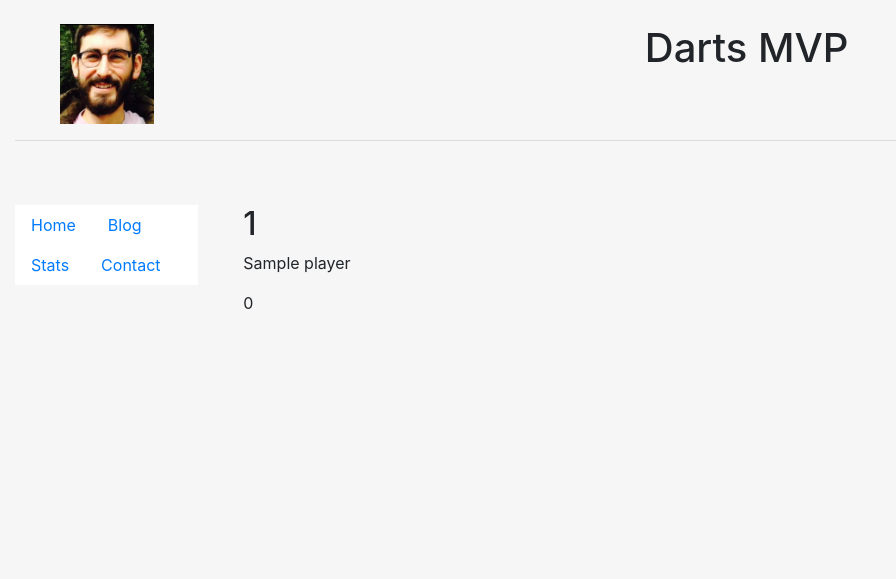
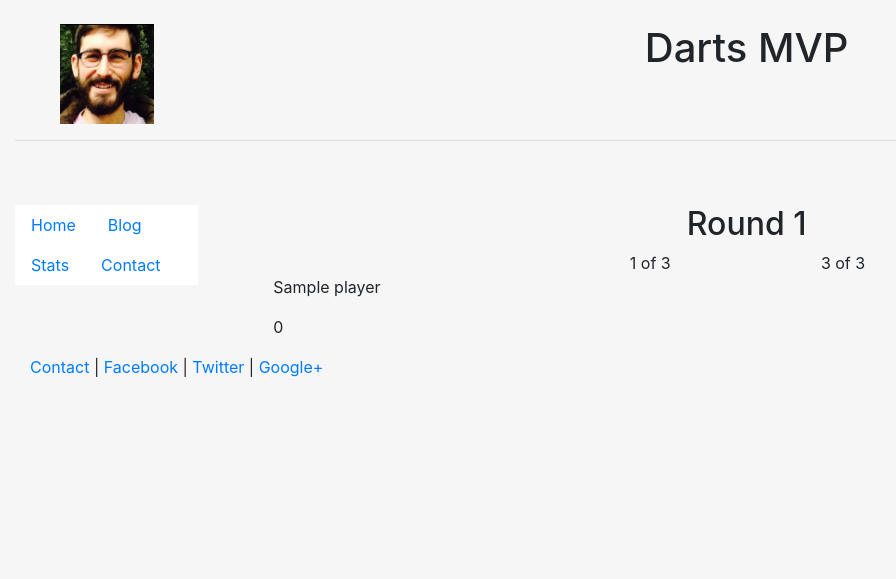
Before and after one commit to nahart/dartmvp, a Django app: page /scorer/game/1/ in a window 1280 px wide. Shown: the top 579 px of the page, without its empty margins (0-896 px from the left). Run offline with Django 3.2, Linux system fonts and the light colour scheme; tables that the repository leaves empty hold one stand-in row (values such as "Sample post"); some libraries are stand-ins or nearby versions.

Commit message:
Added bootstrap form & grid for game page

```diff
--- a/scorer/templates/scorer/game.html
+++ b/scorer/templates/scorer/game.html
@@ -1,17 +1,40 @@
 {% extends "scorer/header.html" %}
 
 {% block content %}
-    <h2>{{ match_turn_number }}</h2>
+
+    <div class="container">
+        <div class="row justify-content-md-center">
+            <div class="col col-lg-2 text-center">
+            </div>
+            <div class="col-md-auto text-center">
+                <h2>Round {{ match_turn_number }}</h2>
+            </div>
+            <div class="col col-lg-2 text-center">
+            </div>
+    </div>
+
+    <div class="container">
+        <div class="row justify-content-md-center">
+            <div class="col col-lg-2 text-center">
+                1 of 3
+            </div>
+            <div class="col-md-auto text-center">
+            </div>
+            <div class="col col-lg-2 text-center">
+              3 of 3
+            </div>
+    </div>
+
     {% for player_status in players_statuses %}
       <p>{{ player_status.name }}{% if player_status.my_turn %}*{% endif%}</p>
       <p>{{ player_status.overall_score }}</p>
 
     {% if player_status.my_turn %}
-        <form action="{{ post_url }}" method="post">
+        <form action="{{ post_url }}" method="post" class="form-inline">
             {% csrf_token %}
-            <input type="text" name="player_{{ player_status.id }}_score">
+            <input type="text" class="form-control mx-sm-3 mb-1" name="player_{{ player_status.id }}_score">
             <input type="hidden" name="match_turn_id" value="{{ player_status.match_turn_id }}">
-            <input type="submit" value="Enter Score">
+            <button type="submit" class="btn btn-primary mb-1">Enter Score</button>
         </form>
     {% endif %}
     {% endfor %}
--- a/scorer/views.py
+++ b/scorer/views.py
@@ -161,8 +161,6 @@
 
     def post(self, request, match_id):
         # Parse out info in POST Keys request.POST.keys()
-        # Remove Later - Info for Debugging
-
         player_key = [key for key in request.POST.keys() if key.startswith('player_')][0]
         player_id = player_key.split('_')[1]
         player_score = request.POST[player_key]
```
